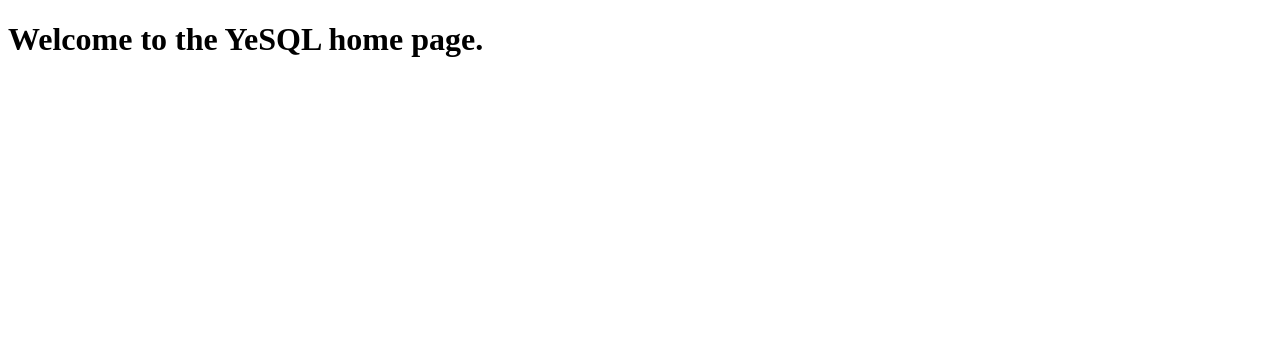
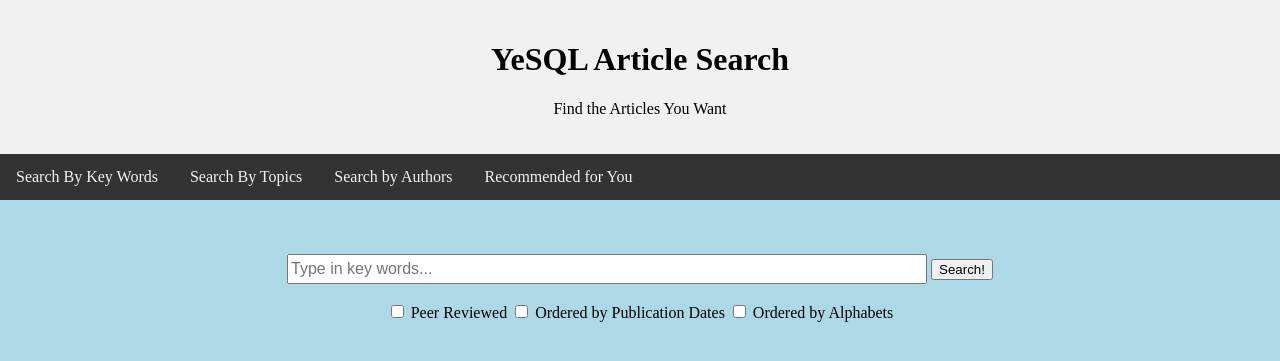
Before and after one commit to Keitokuch/yesql_app, a Flask app: page / in a window 1280 px wide. Shown: the top 361 px of the page. Run offline with Flask 2, Linux system fonts and the light colour scheme.

Commit message:
add home page html

```diff
--- a/templates/base.html
+++ b/templates/base.html
@@ -1,7 +1,84 @@
+
 <!DOCTYPE html>
 <html>
-    <head></head>
-    <body>
+    <head><title>YeSQL Pro Article Search</title>
+    <meta name="viewport" content="width=device-width, initial-scale=1.0">
+
+
+    	<style>
+* {
+  box-sizing: border-box;
+}
+
+body {
+  margin: 0;
+}
+
+/* Style the header */
+.header {
+  background-color: #f1f1f1;
+  padding: 20px;
+  text-align: center;
+}
+
+/* Style the top navigation bar */
+.topnav {
+  overflow: hidden;
+  background-color: #333;
+}
+
+/* Style the topnav links */
+.topnav a {
+  float: left;
+  display: block;
+  color: #f2f2f2;
+  text-align: center;
+  padding: 14px 16px;
+  text-decoration: none;
+}
+
+/* Change color on hover */
+.topnav a:hover {
+  background-color: #ddd;
+  color: black;
+}
+
+*{
+  box-sizing: border-box;
+}
+
+/* Create three equal columns that floats next to each other */
+.column {
+  float: left;
+  width: 33.33%;
+  padding: 10px;
+  height: 300px; /* Should be removed. Only for demonstration */
+}
+
+/* Clear floats after the columns */
+.row:after {
+  content: "";
+  display: table;
+  clear: both;
+}
+
+body{
+	background-color: lightblue;
+}
+
+</style>
+</head>
+	 <body>
+	 	<div class="header">
+  <h1>YeSQL Article Search</h1>
+  <p>Find the Articles You Want</p>
+</div>
+    	<div class="topnav">
+  			<a href="frame.html">Search By Key Words</a>
+ 			<a href="topic.html">Search By Topics</a> 	<!-- tentative -->
+  			<a href="author.html">Search by Authors</a> 	<!-- tentative -->
+  			<a href="recommend.html">Recommended for You</a>
+		</div>
         {% block content %}
 
         {% endblock %}
--- a/templates/home.html
+++ b/templates/home.html
@@ -1,7 +1,20 @@
 {% extends 'base.html' %}
 
 {% block content %}
-<h1>Welcome to the YeSQL home page.</h1>
-
+<center>
+<div style="background-color:lightblue" width = "700">
+  <br><br><br>
+ 	 <form action="searchResult.html">
+ 		<input type="text" name="KeyWord1" placeholder="Type in key words..." style="width: 50%;height:30px;font-size:12pt;"">
+		<!-- Key Word 2: <input type="text" name="KeyWord2" value="YeSQL"><br> -->
+		<input type="submit" value="Search!">
+		<br><br>
+		<input type="checkbox" name="peerReview" value="Peer Reviewed"> Peer Reviewed
+		<input type="checkbox" name="orderDate" value="orderDate"> Ordered by Publication Dates
+		<input type="checkbox" name="orderA" value="orderA"> Ordered by Alphabets<br>
+	</form>
+	<br><br>
+</div>
+</center>
 
 {% endblock %}
```
